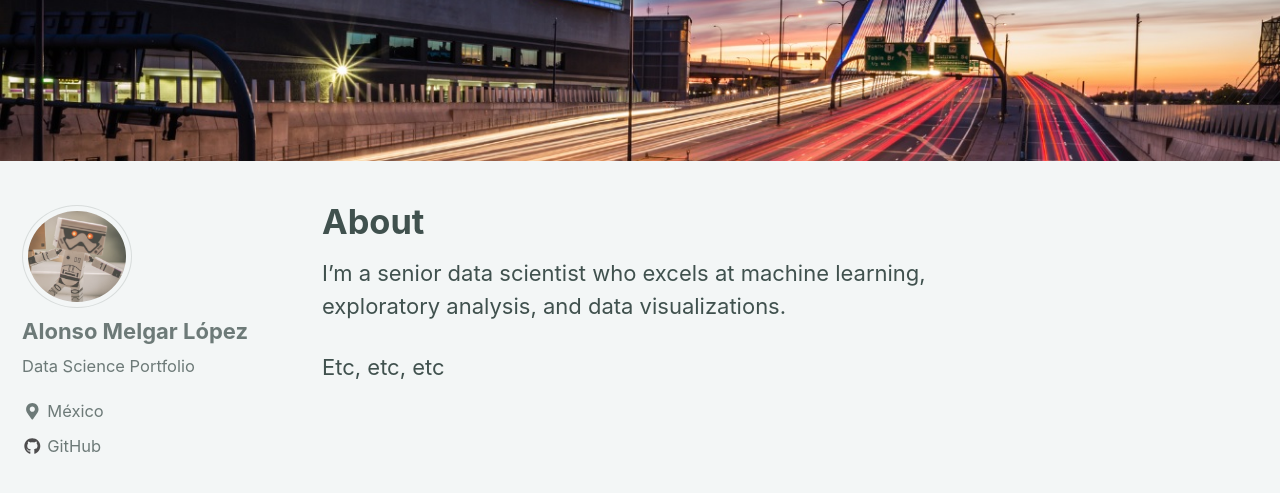
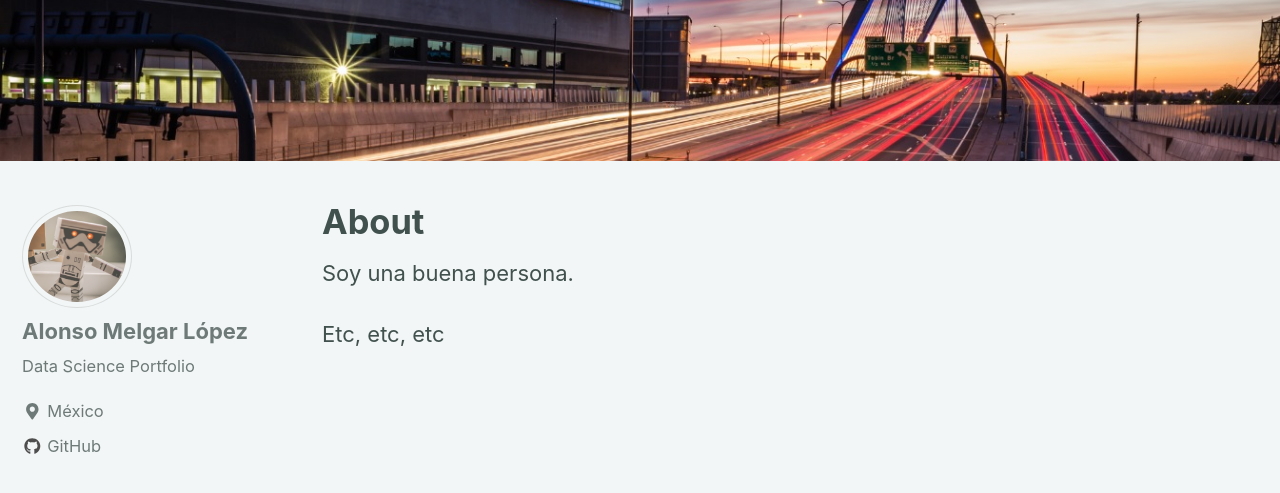
Before and after one commit to alonmar/alonmar.github.io, a Jekyll site: the page built from _pages/about.md, in a window 1280 px wide and 900 px high, scrolled down 412 px. Shown: the top 493 px of the window. Built offline with Jekyll 4.4.1, drawn with Linux system fonts in a browser that asks for light colours; nearby versions of some CDN libraries.

Commit message:
change theme

```diff
--- a/_pages/about.md
+++ b/_pages/about.md
@@ -5,6 +5,6 @@ header:
   image: "/images/zakim.jpg"
 ---
 
-I'm a senior data scientist who excels at machine learning, exploratory analysis, and data visualizations.
+Soy una buena persona.
 
 Etc, etc, etc
```
